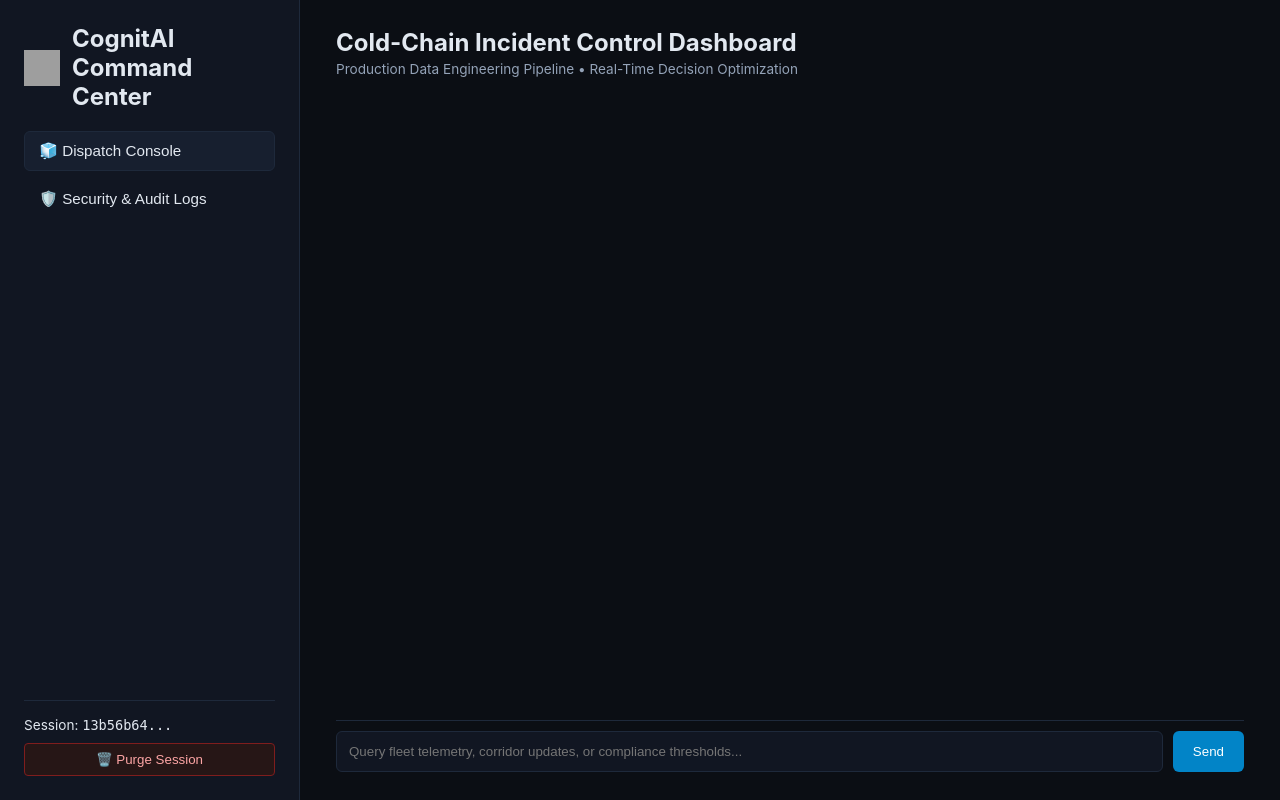
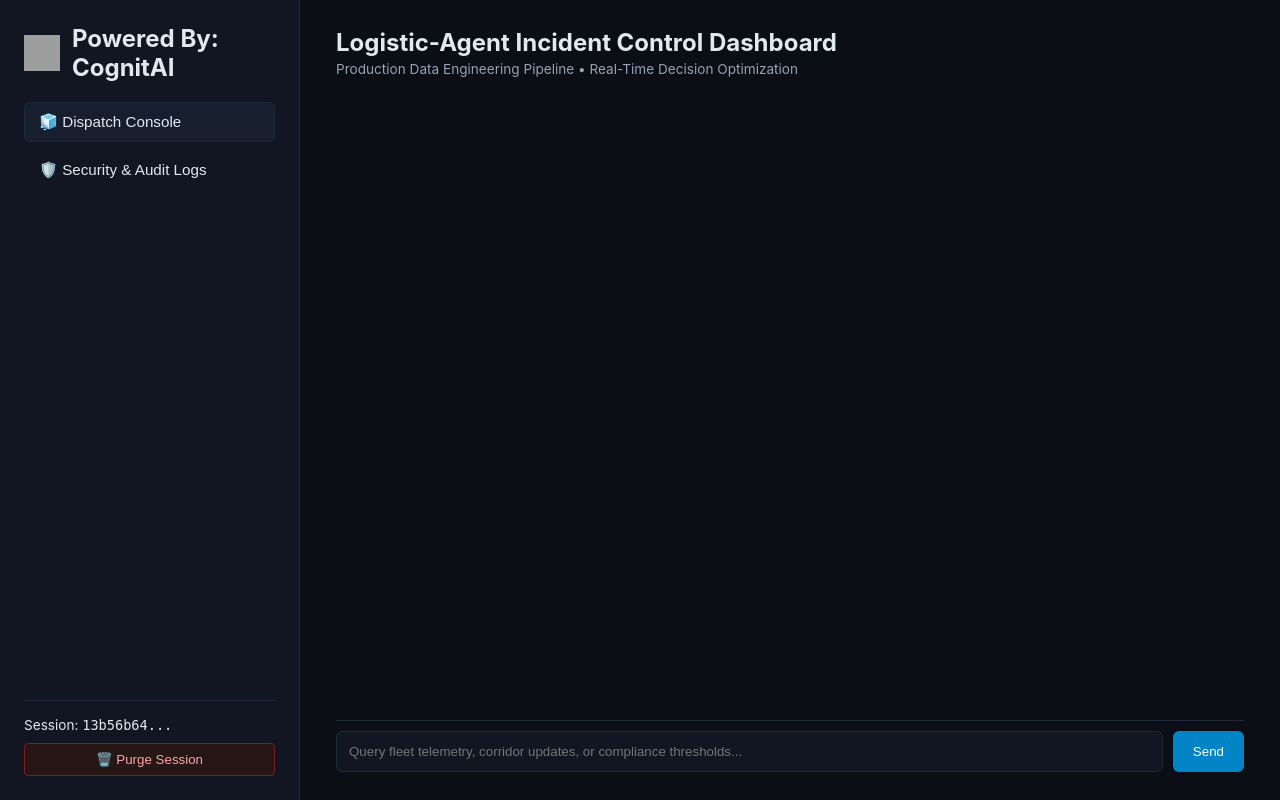
Before and after one commit to Shihamfm/logistic_agent, a FastAPI app: page / in a window 1280 px wide. Run offline with FastAPI, Linux system fonts and the light colour scheme; some libraries are stand-ins or nearby versions; grey boxes are pictures that could not be loaded.

Commit message:
testing deployment

```diff
--- a/templates/index.html
+++ b/templates/index.html
@@ -12,7 +12,7 @@
     <aside class="sidebar">
         <div class="brand">
             <img src="https://cdn-icons-png.flaticon.com/512/2830/2830305.png" alt="Logo" class="logo">
-            <h2>CognitAI Command Center</h2>
+            <h2>Powered By: CognitAI</h2>
         </div>
         <div class="nav-modes">
             <button class="nav-btn active" data-tab="dispatch">🧊 Dispatch Console</button>
@@ -28,7 +28,7 @@
         <!-- Dispatch Tab -->
         <section id="dispatch-view" class="view-panel active">
             <header>
-                <h1>Cold-Chain Incident Control Dashboard</h1>
+                <h1>Logistic-Agent Incident Control Dashboard</h1>
                 <p class="subtitle">Production Data Engineering Pipeline • Real-Time Decision Optimization</p>
             </header>
             <div id="chat-stream" class="chat-container"></div>
```
